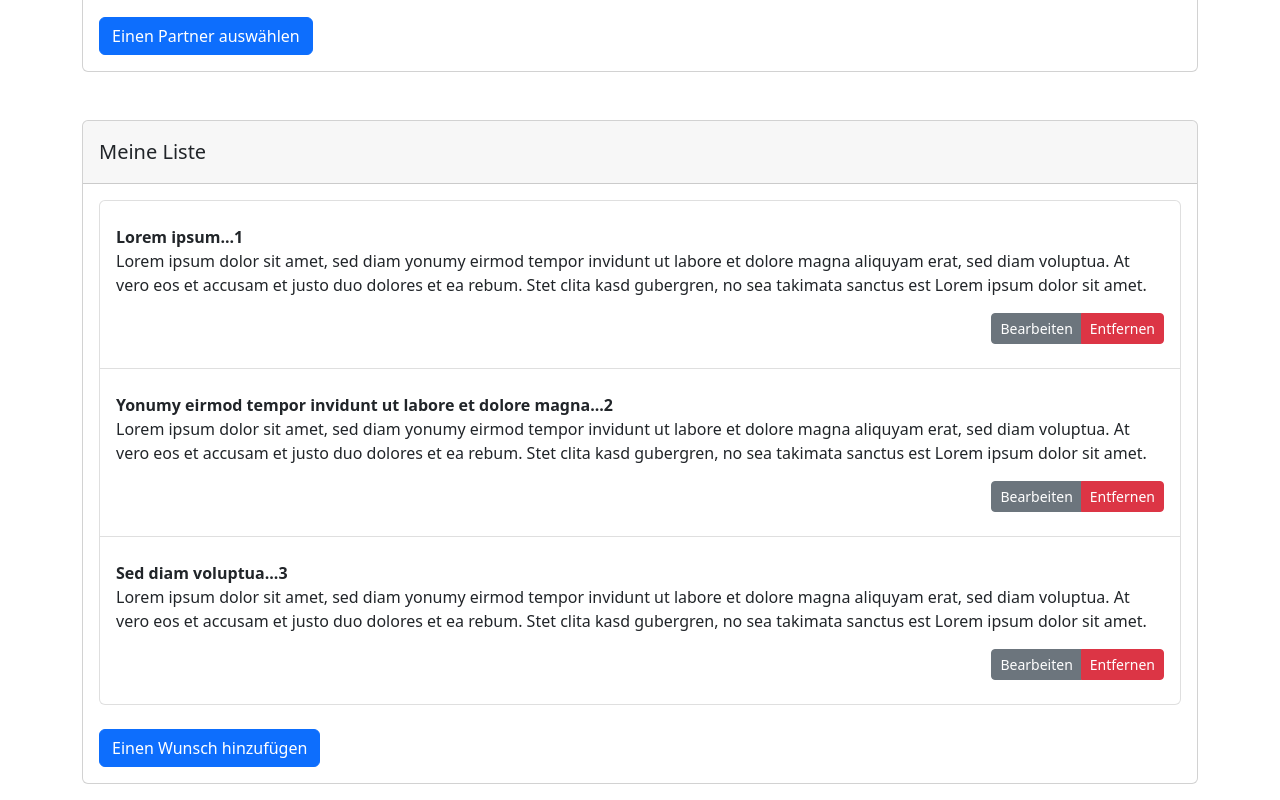
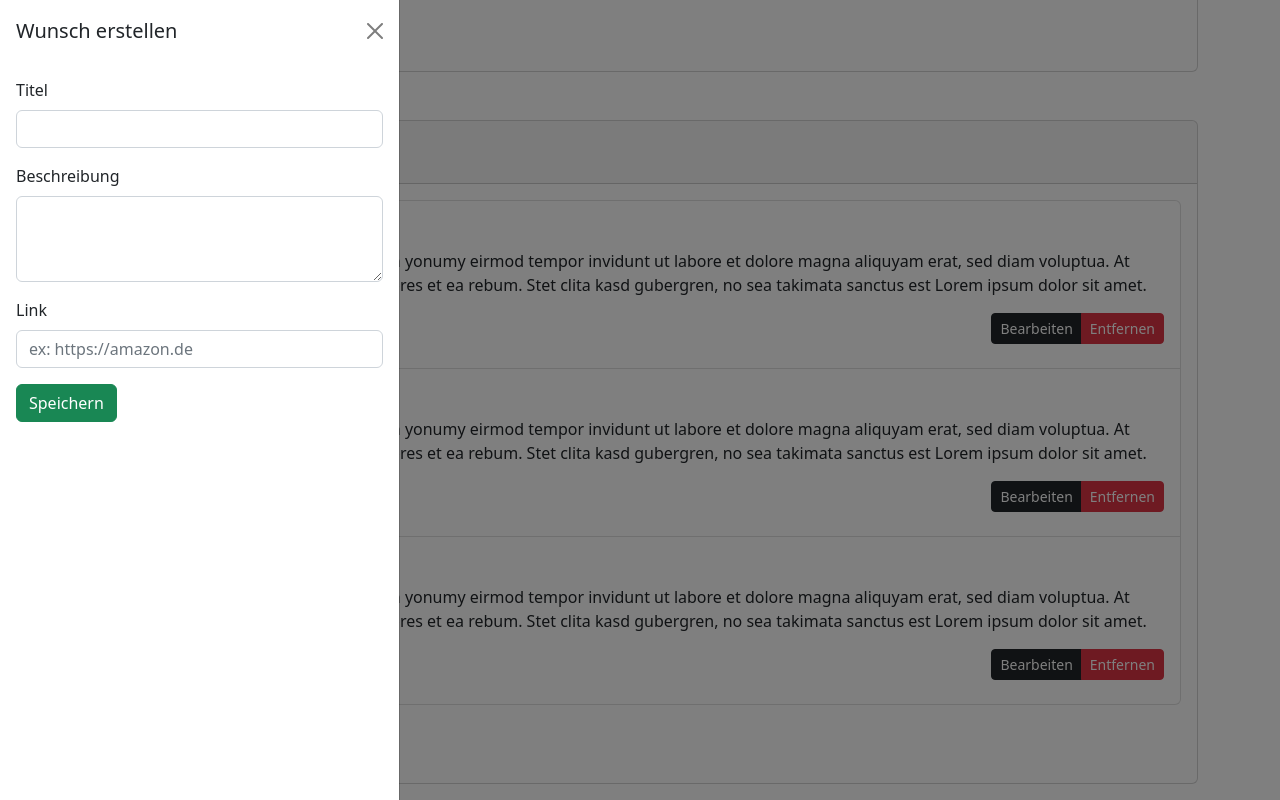
Before and after one commit to gstring33/mdh-true-gift, a Vue app: page / in a window 1280 px wide. Both pictures are taken after a click on the button "Einen Wunsch hinzufügen". Shown: the part 373-1173 px from the top of the page. Built offline with nearby package versions, Linux system fonts and the light colour scheme.

Commit message:
implement offcanvas for updating/creating wish

```diff
--- a/index.html
+++ b/index.html
@@ -8,6 +8,7 @@
 <body>
   <div id="app"></div>
   <div id="modals"></div>
+  <div id="offCanvas"></div>
   <script type="module" src="/src/main.js"></script>
 </body>
 </html>
--- a/src/components/List.vue
+++ b/src/components/List.vue
@@ -7,22 +7,24 @@
                     Du hast noch keine Wünsche hinzugefügt
                 </div>
                 <ol class="list-group mb-4">
-                    <li v-for="(item, index) in wishes" class="list-group-item">
+                    <li v-for="wish in wishes" class="list-group-item">
                         <div class="col col-12 mt-3">
-                            <div class="fw-bold">{{ item.title}}</div>
+                            <div class="fw-bold">{{ wish.title}}</div>
                             Lorem ipsum dolor sit amet, sed diam yonumy eirmod tempor invidunt ut labore et dolore magna aliquyam erat, sed diam voluptua. At vero eos et accusam et justo duo dolores et ea rebum. Stet clita kasd gubergren, no sea takimata sanctus est Lorem ipsum dolor sit amet.
                         </div>
                         <div class="d-grid gap-2 d-md-flex justify-content-md-end my-3">
                             <div class="btn-group " role="group" aria-label="Basic mixed styles example">
-                                <button type="button" class="btn btn-secondary btn-sm">Bearbeiten</button>
-                                <button @click="openModal(item.title, `wish-${index}`)" type="button" class="btn btn-danger btn-sm" data-bs-toggle="modal" data-bs-target="#deleteModal" ref="wisch1">
+                                <button @click="(openOffCanvas(wish, 'UPDATE'))" type="button" class="btn btn-dark btn-sm" data-bs-toggle="offcanvas" data-bs-target="#offcanvasWishForm" aria-controls="offcanvasBottom">
+                                  Bearbeiten
+                                </button>
+                                <button @click="openModalDelete(wish)" type="button" class="btn btn-danger btn-sm" data-bs-toggle="modal" data-bs-target="#deleteModal" ref="wisch1">
                                     Entfernen
                                 </button>
                             </div>
                         </div>
                     </li>
                 </ol>
-                <button type="button" class="btn btn-primary">Einen Wunsch hinzufügen</button>
+                <button @click="(openOffCanvas(null, 'CREATE'))" type="button" class="btn btn-success" data-bs-toggle="offcanvas" data-bs-target="#offcanvasWishForm" aria-controls="offcanvasBottom">Einen Wunsch hinzufügen</button>
             </div>
         </div>
         <Teleport to="#modals">
@@ -31,7 +33,7 @@
                     <div class="modal-content">
                         <div class="modal-body">
                             Möchtest du den folgenden Wunsch wirklich löschen: <br/>
-                            <i>'{{ modalTitle }}'</i>
+                            <i>'{{ currentWish?.title }}'</i>
                         </div>
                         <div class="modal-footer">
                             <button type="button" class="btn btn-secondary" data-bs-dismiss="modal">Nein</button>
@@ -41,35 +43,54 @@
                 </div>
             </div>
         </Teleport>
+        <Teleport to="#offCanvas">
+          <div class="offcanvas offcanvas-start" tabindex="-1" id="offcanvasWishForm" aria-labelledby="offcanvasWishFormLabel">
+            <div class="offcanvas-header">
+              <h5 class="offcanvas-title" id="offcanvasWishFormLabel">{{ formTitle }}</h5>
+              <button type="button" class="btn-close text-reset" data-bs-dismiss="offcanvas" aria-label="Close"></button>
+            </div>
+            <div class="offcanvas-body">
+              <WishUpdateForm v-if="wishFormType === 'UPDATE'" :wish="currentWish"/>
+              <WishCreateForm v-else/>
+            </div>
+          </div>
+        </Teleport>
     </div>
 </template>
 
 <script setup>
     import { ref, computed } from 'vue'
+    import WishCreateForm from './form/WishCreateForm.vue'
+    import WishUpdateForm from "./form/WishUpdateForm.vue"
 
     // ----------- References
-    const modalTitle = ref(null)
-    const modalId = ref(null)
+    const currentWish = ref(null)
+    const wishFormType = ref(null)
 
     const wishes = ref([
-        {title: "Lorem ipsum...1"},
-        {title: "Yonumy eirmod tempor invidunt ut labore et dolore magna...2"},
-        {title: "Sed diam voluptua...3"}
+        {id: 1, title: "Lorem ipsum...1", description: "Lorem ispum 1", link: "link 1"},
+        {id: 1, title: "Lorem ipsum...2", description: "Lorem ispum 2", link: "link 2"},
+        {id: 1, title: "Lorem ipsum..3", description: "Lorem ispum 3", link: "link 3"}
     ])
 
     // ----------- Computed
+    const formTitle = computed(() => {
+      return wishFormType.value === "UPDATE" ? "Wunsch bearbeiten" : "Wunsch erstellen"
+    })
+
     const areThereAnyWishes = computed(() => {
       return wishes.value.length > 0
     })
 
     // ----------- Methods
-    const openModal = (title, id) => {
-        modalTitle.value = title
-        modalId.value = id
+    const openModalDelete = (wish) => {
+      currentWish.value = wish
     }
 
+    const openOffCanvas = (wish, formType) => {
+      if (wish) {
+        currentWish.value = wish
+      }
+      wishFormType.value = formType
+    }
 </script>
-
-<style scoped>
-
-</style>
--- a/src/components/Members.vue
+++ b/src/components/Members.vue
@@ -47,7 +47,7 @@
             </div>
           </div>
         </div>
-        <button type="button" class="btn btn-primary">Einen Partner auswählen</button>
+        <button type="button" class="btn btn-success">Einen Partner auswählen</button>
       </div>
     </div>
   </div>
--- /dev/null
+++ b/src/components/form/WishCreateForm.vue
@@ -0,0 +1,27 @@
+<template>
+  <form>
+    <div class="mb-3">
+      <label for="wishInputTitle" class="form-label">Titel</label>
+      <input v-model="title" type="text" class="form-control" id="wishInputTitle" aria-describedby="wishTitleHelp">
+    </div>
+    <div class="mb-3">
+      <label for="wishTextareaDescription" class="form-label">Beschreibung</label>
+      <textarea v-model="description" class="form-control" id="wishTextareaDescription" rows="3"></textarea>
+    </div>
+    <div class="mb-3">
+      <label for="wishInputLink" class="form-label">Link</label>
+      <input v-model="link" type="text" placeholder="ex: https://amazon.de" class="form-control" id="wishInputLink" aria-describedby="wishLinkHelp">
+    </div>
+    <button type="submit" class="btn btn-success">Speichern</button>
+  </form>
+</template>
+
+<script setup>
+import { ref } from "vue";
+
+// ---------- Refs
+const title = ref(null)
+const description = ref(null)
+const link = ref(null)
+
+</script>
--- /dev/null
+++ b/src/components/form/WishUpdateForm.vue
@@ -0,0 +1,26 @@
+<template>
+  <form>
+    <div class="mb-3">
+      <label for="wishInputTitle" class="form-label">Titel</label>
+      <input v-model="props.wish.title" type="text" class="form-control" id="wishInputTitle" aria-describedby="wishTitleHelp">
+    </div>
+    <div class="mb-3">
+      <label for="wishTextareaDescription" class="form-label">Beschreibung</label>
+      <textarea v-model="props.wish.description" class="form-control" id="wishTextareaDescription" rows="3"></textarea>
+    </div>
+    <div class="mb-3">
+      <label for="wishInputLink" class="form-label">Link</label>
+      <input v-model="props.wish.link" type="text" placeholder="ex: https://amazon.de" class="form-control" id="wishInputLink" aria-describedby="wishLinkHelp">
+    </div>
+    <button type="submit" class="btn btn-success">Speichern</button>
+  </form>
+</template>
+
+<script setup>
+import { defineProps } from "vue";
+
+// ---------- Props
+const props =  defineProps({
+  wish: Object,
+})
+</script>
```
